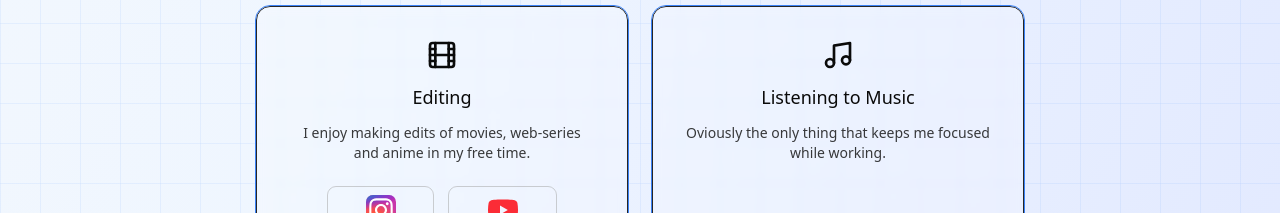
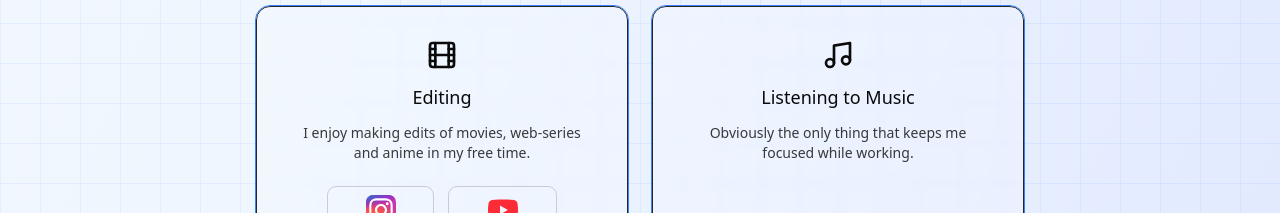
Before and after one commit to Sandesh2007/portfolio, a Next.js app: page / in a window 1280 px wide. Shown: the part 2057-2270 px from the top of the page. Built offline with nearby package versions, Linux system fonts and the light colour scheme; grey boxes are pictures that could not be loaded.

Commit message:
style: fix typo

```diff
--- a/src/app/page.tsx
+++ b/src/app/page.tsx
@@ -335,7 +335,7 @@ export default function Portfolio(): JSX.Element {
               <MusicIcon size={32} />
               <span className="text-lg font-medium">Listening to Music</span>
               <p className="text-sm opacity-80 text-center">
-                Oviously the only thing that keeps me focused while working.
+                Obviously the only thing that keeps me focused while working.
               </p>
               <iframe
                 src="https://open.spotify.com/embed/track/1WTlony1MLK4u5OaG8uTLg"
```
